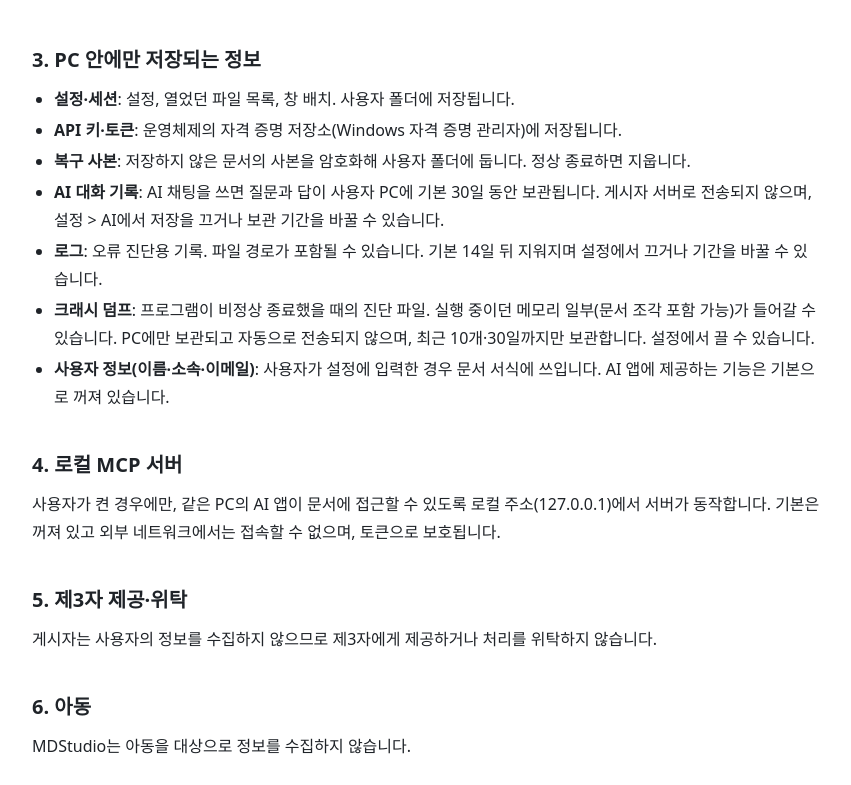
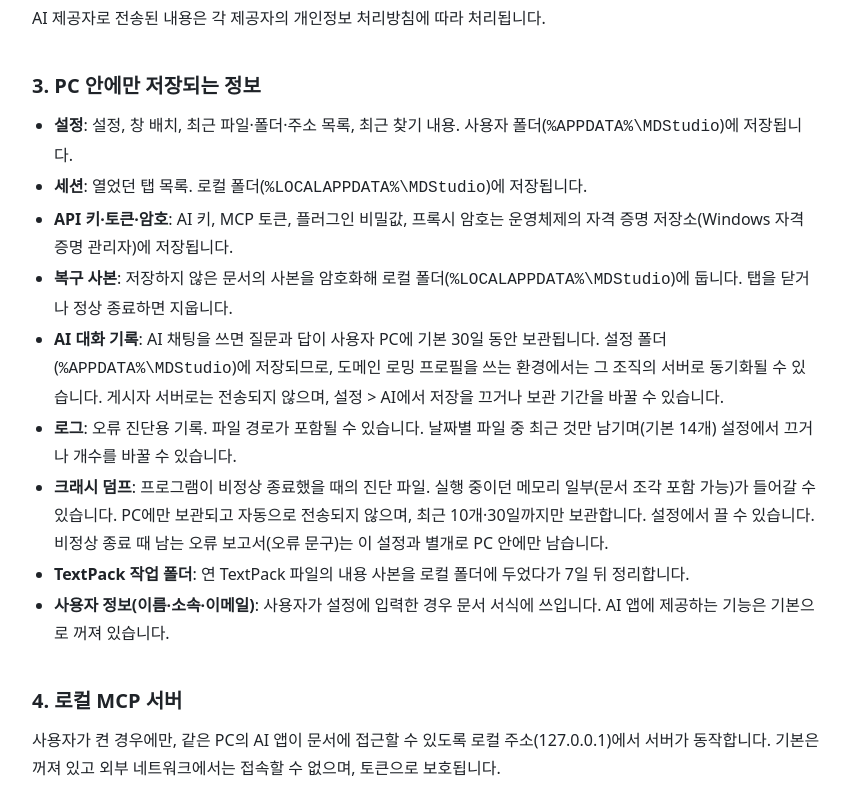
Before and after one commit to civilian7/mdstudio, a plain HTML site: page privacy.html in a window 1280 px wide. Shown: the part 893-1678 px from the top of the page, without its empty margins (214-1065 px from the left). Drawn offline with Linux system fonts and the light colour scheme.

Commit message:
처리방침: 저장 위치·보관 기준 정정

```diff
--- a/privacy.html
+++ b/privacy.html
@@ -30,19 +30,21 @@
 <tbody>
 <tr><td>AI 채팅·AI 편집</td><td>사용자가 설정한 AI 제공자(Anthropic, OpenAI, Google 등) 또는 사용자가 지정한 주소</td><td>사용자가 보낸 질문과, 사용자가 고른 문서 내용</td><td>AI 기능을 사용할 때만. API 키는 사용자가 입력합니다</td></tr>
 <tr><td>CLI 에이전트 모드</td><td>사용자의 PC에 설치된 AI CLI(Claude Code, Codex, Gemini)</td><td>위와 같음(전송은 해당 CLI가 합니다)</td><td>에이전트 모드를 사용할 때만</td></tr>
-<tr><td>웹 문서 가져오기, 웹 그림 내려받기</td><td>사용자가 입력했거나 문서에 적힌 웹 주소</td><td>해당 주소로의 요청</td><td>그 명령을 실행할 때만</td></tr>
+<tr><td>웹 문서 가져오기, 웹 그림 내려받기</td><td>사용자가 입력했거나 문서에 적힌 웹 주소</td><td>해당 주소로의 요청</td><td>그 명령을 실행할 때만(붙여넣을 때 웹 그림을 자동으로 내려받는 설정을 켜면 붙여넣을 때도)</td></tr>
 <tr><td>링크 검사 등 네트워크 권한이 있는 플러그인</td><td>플러그인이 선언한 주소</td><td>플러그인이 보내는 요청</td><td>사용자가 플러그인 실행을 허용했을 때만</td></tr>
 </tbody></table></div>
 <p>AI 제공자로 전송된 내용은 각 제공자의 개인정보 처리방침에 따라 처리됩니다.</p>
 
 <h2>3. PC 안에만 저장되는 정보</h2>
 <ul>
-<li><strong>설정·세션</strong>: 설정, 열었던 파일 목록, 창 배치. 사용자 폴더에 저장됩니다.</li>
-<li><strong>API 키·토큰</strong>: 운영체제의 자격 증명 저장소(Windows 자격 증명 관리자)에 저장됩니다.</li>
-<li><strong>복구 사본</strong>: 저장하지 않은 문서의 사본을 암호화해 사용자 폴더에 둡니다. 정상 종료하면 지웁니다.</li>
-<li><strong>AI 대화 기록</strong>: AI 채팅을 쓰면 질문과 답이 사용자 PC에 기본 30일 동안 보관됩니다. 게시자 서버로 전송되지 않으며, 설정 &gt; AI에서 저장을 끄거나 보관 기간을 바꿀 수 있습니다.</li>
-<li><strong>로그</strong>: 오류 진단용 기록. 파일 경로가 포함될 수 있습니다. 기본 14일 뒤 지워지며 설정에서 끄거나 기간을 바꿀 수 있습니다.</li>
-<li><strong>크래시 덤프</strong>: 프로그램이 비정상 종료했을 때의 진단 파일. 실행 중이던 메모리 일부(문서 조각 포함 가능)가 들어갈 수 있습니다. PC에만 보관되고 자동으로 전송되지 않으며, 최근 10개·30일까지만 보관합니다. 설정에서 끌 수 있습니다.</li>
+<li><strong>설정</strong>: 설정, 창 배치, 최근 파일·폴더·주소 목록, 최근 찾기 내용. 사용자 폴더(<code>%APPDATA%\MDStudio</code>)에 저장됩니다.</li>
+<li><strong>세션</strong>: 열었던 탭 목록. 로컬 폴더(<code>%LOCALAPPDATA%\MDStudio</code>)에 저장됩니다.</li>
+<li><strong>API 키·토큰·암호</strong>: AI 키, MCP 토큰, 플러그인 비밀값, 프록시 암호는 운영체제의 자격 증명 저장소(Windows 자격 증명 관리자)에 저장됩니다.</li>
+<li><strong>복구 사본</strong>: 저장하지 않은 문서의 사본을 암호화해 로컬 폴더(<code>%LOCALAPPDATA%\MDStudio</code>)에 둡니다. 탭을 닫거나 정상 종료하면 지웁니다.</li>
+<li><strong>AI 대화 기록</strong>: AI 채팅을 쓰면 질문과 답이 사용자 PC에 기본 30일 동안 보관됩니다. 설정 폴더(<code>%APPDATA%\MDStudio</code>)에 저장되므로, 도메인 로밍 프로필을 쓰는 환경에서는 그 조직의 서버로 동기화될 수 있습니다. 게시자 서버로는 전송되지 않으며, 설정 &gt; AI에서 저장을 끄거나 보관 기간을 바꿀 수 있습니다.</li>
+<li><strong>로그</strong>: 오류 진단용 기록. 파일 경로가 포함될 수 있습니다. 날짜별 파일 중 최근 것만 남기며(기본 14개) 설정에서 끄거나 개수를 바꿀 수 있습니다.</li>
+<li><strong>크래시 덤프</strong>: 프로그램이 비정상 종료했을 때의 진단 파일. 실행 중이던 메모리 일부(문서 조각 포함 가능)가 들어갈 수 있습니다. PC에만 보관되고 자동으로 전송되지 않으며, 최근 10개·30일까지만 보관합니다. 설정에서 끌 수 있습니다. 비정상 종료 때 남는 오류 보고서(오류 문구)는 이 설정과 별개로 PC 안에만 남습니다.</li>
+<li><strong>TextPack 작업 폴더</strong>: 연 TextPack 파일의 내용 사본을 로컬 폴더에 두었다가 7일 뒤 정리합니다.</li>
 <li><strong>사용자 정보(이름·소속·이메일)</strong>: 사용자가 설정에 입력한 경우 문서 서식에 쓰입니다. AI 앱에 제공하는 기능은 기본으로 꺼져 있습니다.</li>
 </ul>
 
```
